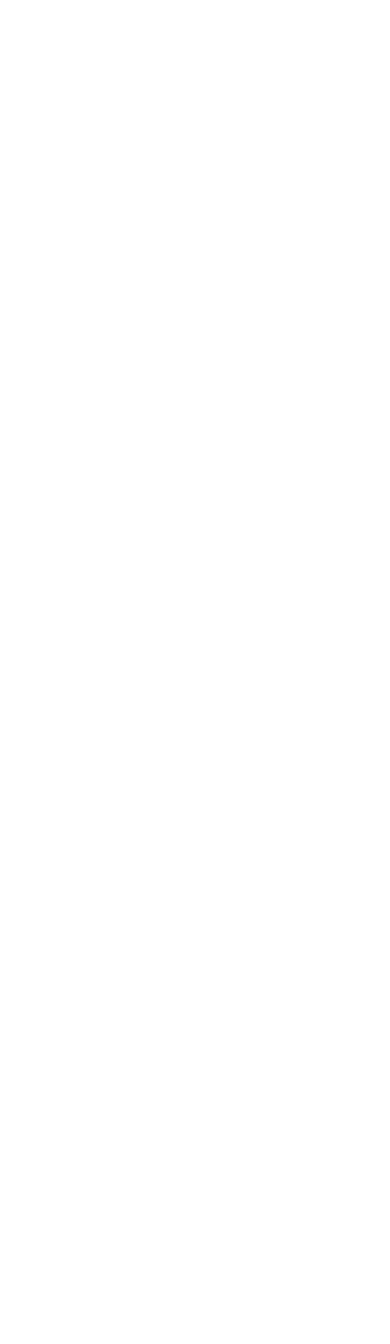
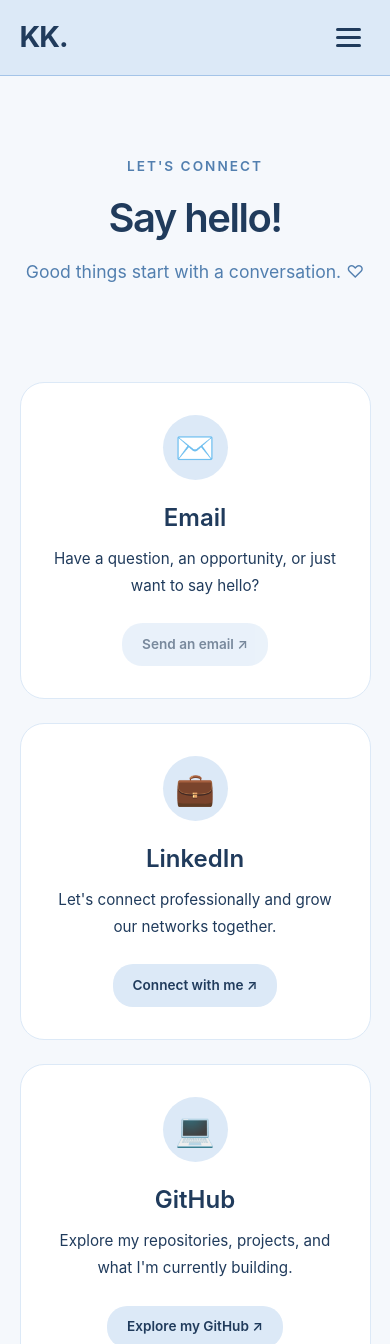
Before and after one commit to kkoppin001/kkoppin001.github.io, a plain HTML site: page contact.html in a window 390 px wide. Shown: the top 1344 px of the page. Before the commit the page ends 844 px from the top, so only its background shows below. Drawn offline with Linux system fonts and the light colour scheme.

Commit message:
added contact

```diff
--- a/contact.html
+++ b/contact.html
@@ -0,0 +1,195 @@
+<!DOCTYPE html>
+<html lang="en">
+<head>
+    <meta charset="UTF-8">
+    <meta name="viewport" content="width=device-width, initial-scale=1.0">
+
+    <meta name="description" content="Connect with Kalli Koppin for professional opportunities, collaborations, and more.">
+
+    <title>Kalli Koppin | Contact</title>
+
+    <link rel="stylesheet" href="css/styles.css">
+    <script src="js/main.js" defer></script>
+</head>
+
+<body>
+
+    <!-- Navigation -->
+    <header class="header">
+        <nav class="navbar container" aria-label="Main navigation">
+
+            <a href="index.html" class="logo">KK.</a>
+
+            <button
+                class="menu-toggle"
+                aria-label="Open navigation menu"
+                aria-expanded="false"
+                aria-controls="nav-links"
+                type="button"
+            >
+                <span></span>
+                <span></span>
+                <span></span>
+            </button>
+
+            <ul class="nav-links" id="nav-links">
+                <li><a href="index.html">Home</a></li>
+                <li><a href="about.html">About</a></li>
+                <li><a href="experience.html">Experience</a></li>
+                <li><a href="projects.html">Projects</a></li>
+                <li><a href="resume.html">Resume</a></li>
+                <li><a href="contact.html" class="active" aria-current="page">Contact</a></li>
+            </ul>
+
+        </nav>
+    </header>
+
+    <main class="container contact-page">
+
+        <!-- Page Introduction -->
+        <section class="page-heading">
+
+            <span class="page-eyebrow">
+                Let's connect
+            </span>
+
+            <h1>Say hello!</h1>
+
+            <p>
+                Good things start with a conversation. ♡
+            </p>
+
+        </section>
+
+        <!-- Contact Cards -->
+        <section class="contact-section">
+
+            <div class="contact-grid">
+
+                <!-- Email -->
+                <article class="contact-card">
+
+                    <span class="contact-icon">✉️</span>
+
+                    <h2>Email</h2>
+
+                    <p>
+                        Have a question, an opportunity,
+                        or just want to say hello?
+                    </p>
+
+                    <!-- TODO: Add public contact email -->
+
+                    <span class="contact-link-placeholder">
+                        Send an email ↗
+                    </span>
+
+                </article>
+
+                <!-- LinkedIn -->
+                <a
+                    href="https://www.linkedin.com/in/kalli-koppin-61abb6252/"
+                    class="contact-card"
+                    target="_blank"
+                    rel="noopener noreferrer"
+                >
+
+                    <span class="contact-icon">💼</span>
+
+                    <h2>LinkedIn</h2>
+
+                    <p>
+                        Let's connect professionally and
+                        grow our networks together.
+                    </p>
+
+                    <span class="contact-link">
+                        Connect with me ↗
+                    </span>
+
+                </a>
+
+                <!-- GitHub -->
+                <a
+                    href="https://github.com/kkoppin001"
+                    class="contact-card"
+                    target="_blank"
+                    rel="noopener noreferrer"
+                >
+
+                    <span class="contact-icon">💻</span>
+
+                    <h2>GitHub</h2>
+
+                    <p>
+                        Explore my repositories, projects,
+                        and what I'm currently building.
+                    </p>
+
+                    <span class="contact-link">
+                        Explore my GitHub ↗
+                    </span>
+
+                </a>
+
+                <!-- Location -->
+                <article class="contact-card">
+
+                    <span class="contact-icon">📍</span>
+
+                    <h2>Location</h2>
+
+                    <p>
+                        Based in Dayton, Ohio.
+                    </p>
+
+                    <span class="contact-location">
+                        Open to new opportunities
+                    </span>
+
+                </article>
+
+            </div>
+
+        </section>
+
+        <!-- Personal Message -->
+        <section class="contact-message-section">
+
+            <div class="contact-message">
+
+                <span class="page-eyebrow">
+                    A little note from me
+                </span>
+
+                <h2>Let's create something meaningful.</h2>
+
+                <p>
+                    Whether it's a new opportunity, a collaboration,
+                    a shared interest, or just a friendly hello,
+                    I'd love to hear from you.
+                </p>
+
+                <p>
+                    I believe the best things happen when curious
+                    people come together, share ideas, and learn
+                    from one another.
+                </p>
+
+                <span class="contact-heart">♡</span>
+
+            </div>
+
+        </section>
+
+    </main>
+
+    <!-- Footer -->
+    <footer class="footer">
+        <div class="container">
+            <p>Made with ♡</p>
+        </div>
+    </footer>
+
+</body>
+</html>
--- a/css/styles.css
+++ b/css/styles.css
@@ -1476,3 +1476,189 @@ Responsive Hero
     }
 
 }
+
+/* ==============================
+   Contact Page
+   ============================== */
+
+.contact-section {
+    padding-top: 2rem;
+    padding-bottom: 2rem;
+}
+
+.contact-grid {
+    display: grid;
+    grid-template-columns: repeat(2, minmax(0, 1fr));
+    gap: 1.5rem;
+
+    max-width: 1000px;
+    margin: 0 auto;
+}
+
+/* ==============================
+   Contact Cards
+   ============================== */
+
+.contact-card {
+    display: flex;
+    flex-direction: column;
+    align-items: center;
+
+    background-color: white;
+    border: 1px solid var(--surface);
+    border-radius: var(--radius-large);
+
+    padding: 3rem 2rem;
+    text-align: center;
+    color: var(--deep-navy);
+
+    transition: var(--transition);
+}
+
+.contact-card:hover {
+    border-color: var(--border);
+    box-shadow: var(--shadow);
+    color: var(--deep-navy);
+}
+
+a.contact-card:hover {
+    transform: translateY(-5px);
+}
+
+a.contact-card:focus-visible {
+    outline: 2px solid var(--primary);
+    outline-offset: 4px;
+}
+
+/* Contact Icons */
+
+.contact-icon {
+    display: flex;
+    align-items: center;
+    justify-content: center;
+
+    width: 80px;
+    height: 80px;
+
+    background-color: var(--surface);
+    border-radius: 50%;
+
+    font-size: 2.5rem;
+    margin-bottom: 1.5rem;
+}
+
+/* Contact Card Titles */
+
+.contact-card h2 {
+    font-size: 1.5rem;
+    margin-bottom: 0.75rem;
+}
+
+/* Contact Card Descriptions */
+
+.contact-card p {
+    max-width: 300px;
+    font-size: 0.95rem;
+    line-height: 1.8;
+    margin-bottom: 1.5rem;
+}
+
+/* Contact Links */
+
+.contact-link,
+.contact-link-placeholder,
+.contact-location {
+    display: inline-block;
+
+    margin-top: auto;
+    padding: 0.65rem 1.25rem;
+
+    background-color: var(--surface);
+    border-radius: 20px;
+
+    color: var(--deep-navy);
+    font-size: 0.85rem;
+    font-weight: 600;
+
+    transition: var(--transition);
+}
+
+a.contact-card:hover .contact-link {
+    background-color: var(--deep-navy);
+    color: white;
+}
+
+/* Temporary Email Placeholder */
+
+.contact-link-placeholder {
+    opacity: 0.6;
+    cursor: not-allowed;
+}
+
+/* ==============================
+   Personal Contact Message
+   ============================== */
+
+.contact-message-section {
+    padding-top: 2rem;
+}
+
+.contact-message {
+    max-width: 1000px;
+    margin: 0 auto;
+
+    background-color: var(--surface);
+    border: 1px solid var(--border);
+    border-radius: var(--radius-large);
+
+    padding: 3rem;
+    text-align: center;
+}
+
+.contact-message h2 {
+    font-size: clamp(1.5rem, 3vw, 2rem);
+    margin-bottom: 1.5rem;
+}
+
+.contact-message p {
+    max-width: 650px;
+    margin: 0 auto 1rem;
+    line-height: 1.8;
+}
+
+.contact-heart {
+    display: block;
+    color: var(--primary);
+    font-size: 2.5rem;
+    margin-top: 1rem;
+}
+
+/* ==============================
+   Responsive Contact Page
+   ============================== */
+
+@media (max-width: 768px) {
+
+    .contact-card {
+        padding: 2rem 1.5rem;
+    }
+
+    .contact-message {
+        padding: 2rem;
+    }
+
+}
+
+@media (max-width: 600px) {
+
+    .contact-grid {
+        grid-template-columns: 1fr;
+    }
+
+    .contact-icon {
+        width: 65px;
+        height: 65px;
+        font-size: 2rem;
+    }
+
+}
```
